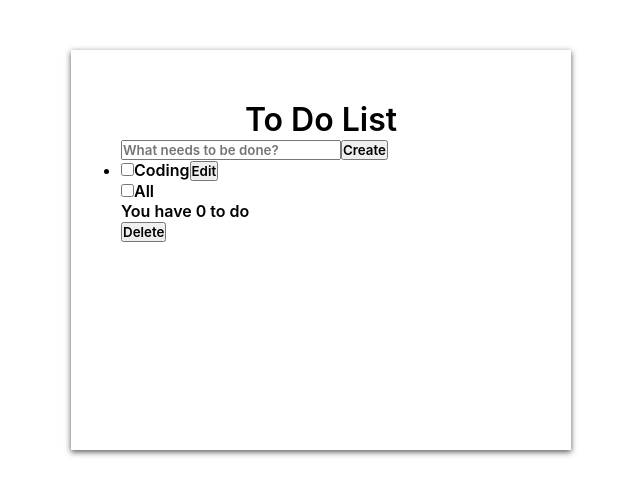
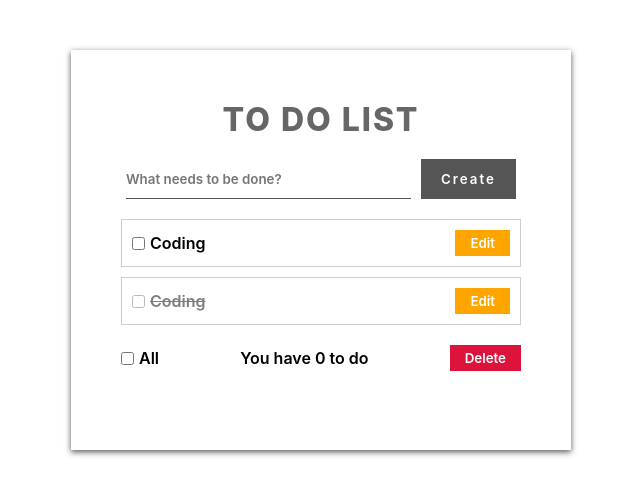
Before and after one commit to bhavya1108/ToDoApp, a React (Create React App) app: page / in a window 1280 px wide. Shown: the top 494 px of the page, without its empty margins (319-959 px from the left). Built offline with nearby package versions, Linux system fonts and the light colour scheme.

Commit message:
added basic css

```diff
--- a/src/App.js
+++ b/src/App.js
@@ -10,7 +10,17 @@
       </form>
       <ul>
         <li>
-          <label htmlFor="">
+          <label htmlFor="" >
+            <input type="checkbox" id=""/>
+            Coding
+          </label>
+          <button>Edit</button>
+        </li>
+      </ul>
+
+      <ul>
+        <li>
+          <label htmlFor="" className="active">
             <input type="checkbox" id=""/>
             Coding
           </label>
--- a/src/index.css
+++ b/src/index.css
@@ -27,4 +27,91 @@
 
 h1{
   text-align: center;
+  text-transform:uppercase;
+  letter-spacing: 2px;
+  font-weight: 800;
+  color:#666
 }
+
+form{
+  width: 100%;
+  height: 40px;
+  margin: 20px 0;
+  display: flex;
+}
+
+form input,form button{
+  flex:3;
+  border:none;
+  outline: none;
+  border-bottom: 1px solid #555;
+  margin: 0 5px;
+}
+
+form button{
+  flex:1;
+  background: #555;
+  color: white;
+  letter-spacing: 2px;
+  cursor: pointer;
+}
+
+ul li{
+  list-style: none;
+  border: 1px solid #ccc;
+  margin: 10px 0px;
+  padding: 10px;
+  display: flex;
+  justify-content: space-between;
+  align-items: center;
+  text-transform: capitalize;
+}
+
+ul li .active{
+  opacity: 0.5;
+  text-decoration: line-through;
+}
+
+ul li input,
+.row input{
+  margin-right:  5px;
+  transform: translateY(1px);
+}
+
+ul li button,
+.row button{
+  /* width:20px; */
+  border: none;
+  outline: none;
+  color: white;
+  background: orange;
+  padding: 5px 15px;
+  cursor: pointer;
+
+}
+
+ul li button:disabled{
+  opacity: 0.5;
+  cursor: not-allowed;
+}
+
+.row{
+  display: flex;
+  justify-content: space-between;
+  align-items: center;
+  margin-top: 20px;
+}
+
+.row #delete{
+  background: crimson;
+}
+
+label{
+  cursor: pointer;
+}
+
+@media (max-width: 400px) {
+  .App{
+    padding: 10px;
+  }
+}
```
